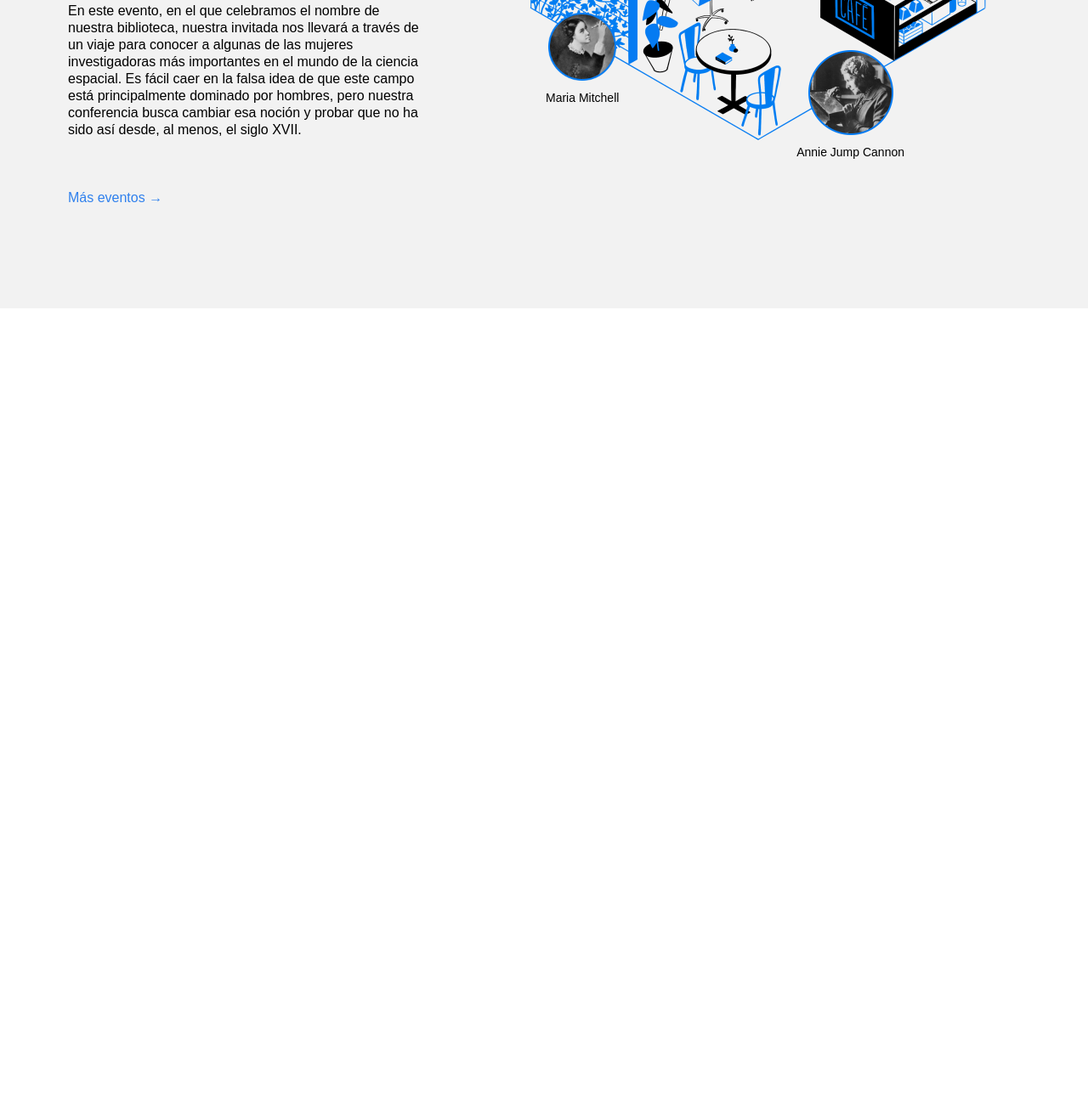
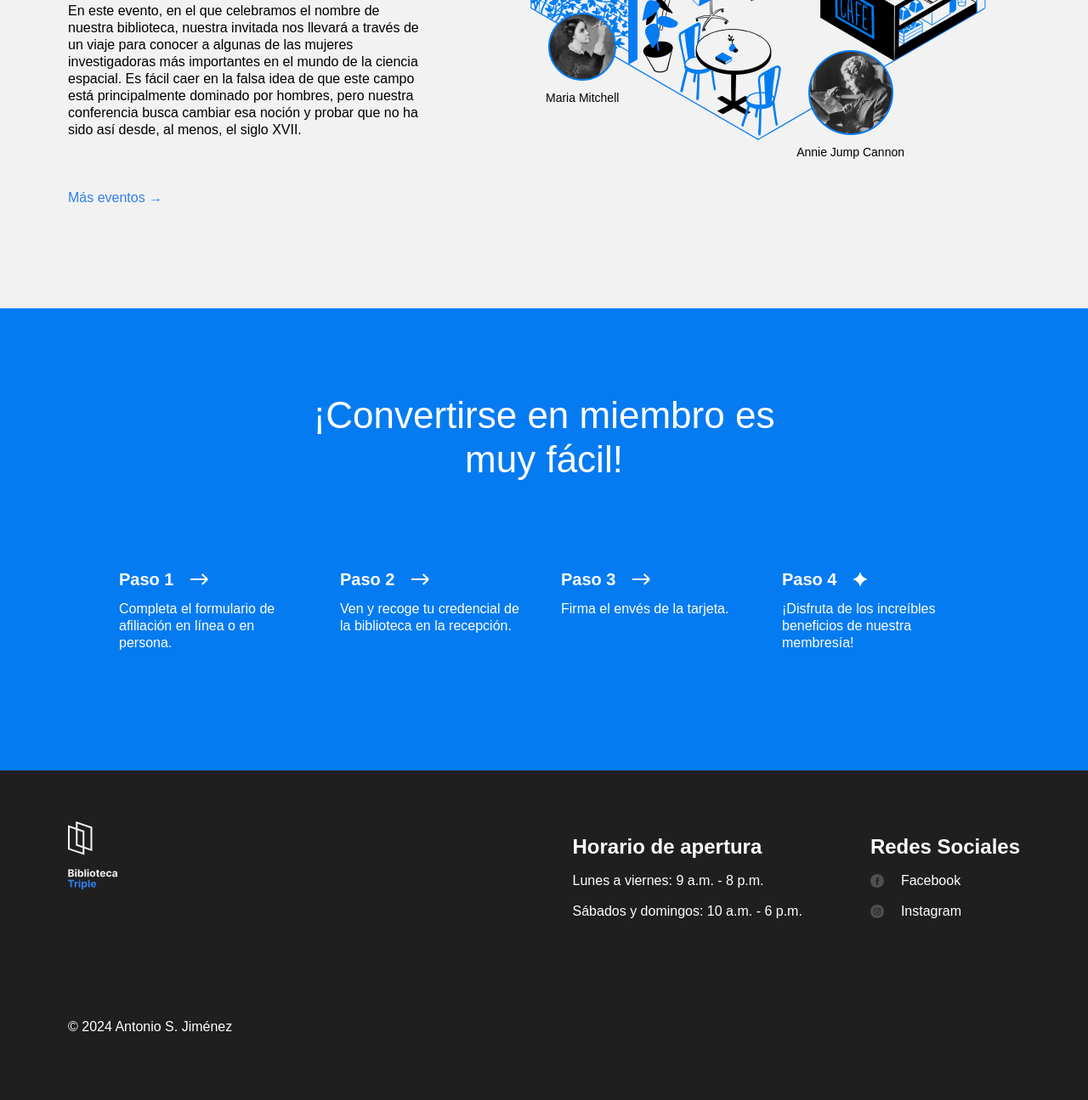
Before and after one commit to monse17120/web_project_library_es, a plain HTML site: page index.html in a window 1280 px wide. Shown: the part 2595-3890 px from the top of the page at 85% size. Before the commit the page ends 2958 px from the top, so only its background shows below. Drawn offline with Linux system fonts and the light colour scheme.

Commit message:
Update index.html

```diff
--- a/index.html
+++ b/index.html
@@ -229,7 +229,110 @@
             </div>
           </div>
         </section>
+        <section class="membership" id="membership">
+          <h2 class="membership__title">
+            ¡Convertirse en miembro es muy fácil!
+          </h2>
+          <ul class="membership__steps">
+            <li class="step">
+              <h3 class="step__title">
+                Paso 1
+                <img
+                  src="./images/icon_step_forward.svg"
+                  alt="icon forward"
+                  class="step__icon"
+                />
+              </h3>
+              <p class="step__description">
+                Completa el formulario de afiliación en línea o en persona.
+              </p>
+            </li>
+            <li class="step">
+              <h3 class="step__title">
+                Paso 2
+                <img
+                  src="./images/icon_step_forward.svg"
+                  alt="icon forward"
+                  class="step__icon"
+                />
+              </h3>
+              <p class="step__description">
+                Ven y recoge tu credencial de la biblioteca en la recepción.
+              </p>
+            </li>
+            <li class="step">
+              <h3 class="step__title">
+                Paso 3
+                <img
+                  src="./images/icon_step_forward.svg"
+                  alt="icon forward"
+                  class="step__icon"
+                />
+              </h3>
+              <p class="step__description">Firma el envés de la tarjeta.</p>
+            </li>
+            <li class="step">
+              <h3 class="step__title">
+                Paso 4
+                <img
+                  src="./images/icon_step_finish.svg"
+                  alt="icon finish"
+                  class="step__icon"
+                />
+              </h3>
+              <p class="step__description">
+                ¡Disfruta de los increíbles beneficios de nuestra membresía!
+              </p>
+            </li>
+          </ul>
+        </section>
       </main>
+      <footer class="footer" id="footer">
+        <div class="footer__columns">
+          <div class="footer__column">
+            <img
+              class="footer__logo"
+              src="images/logo_white.svg"
+              alt="logo biblioteca Triple Peaks"
+            />
+          </div>
+          <div class="footer__column footer__column_content_hours">
+            <h2 class="footer__column-heading">Horario de apertura</h2>
+            <ul class="footer__list">
+              <li class="footer__list-item">
+                Lunes a viernes: 9 a.m. - 8 p.m.
+              </li>
+              <li class="footer__list-item">
+                Sábados y domingos: 10 a.m. - 6 p.m.
+              </li>
+            </ul>
+          </div>
+          <div class="footer__column footer__column_content_social">
+            <h2 class="footer__column-heading">Redes Sociales</h2>
+            <ul class="footer__list">
+              <li class="footer__list-item">
+                <a href="#" class="footer__column-link">
+                  <img
+                    class="footer__social-icon"
+                    src="images/facebook_white.svg"
+                    alt="Facebook icon"
+                  />
+                  Facebook
+                </a>
+              </li>
+              <li class="footer__list-item">
+                <a href="#" class="footer__column-link">
+                  <img
+                    class="footer__social-icon"
+                    src="images/instagram_white.svg"
+                    alt="Instagram icon"
+                  /> Instagram </a>
+              </li>
+            </ul>
+          </div>
+        </div>
+        <p class="footer__copyright">© 2024 Antonio S. Jiménez</p>
+      </footer>
     </div>
   </body>
 </html>
```
